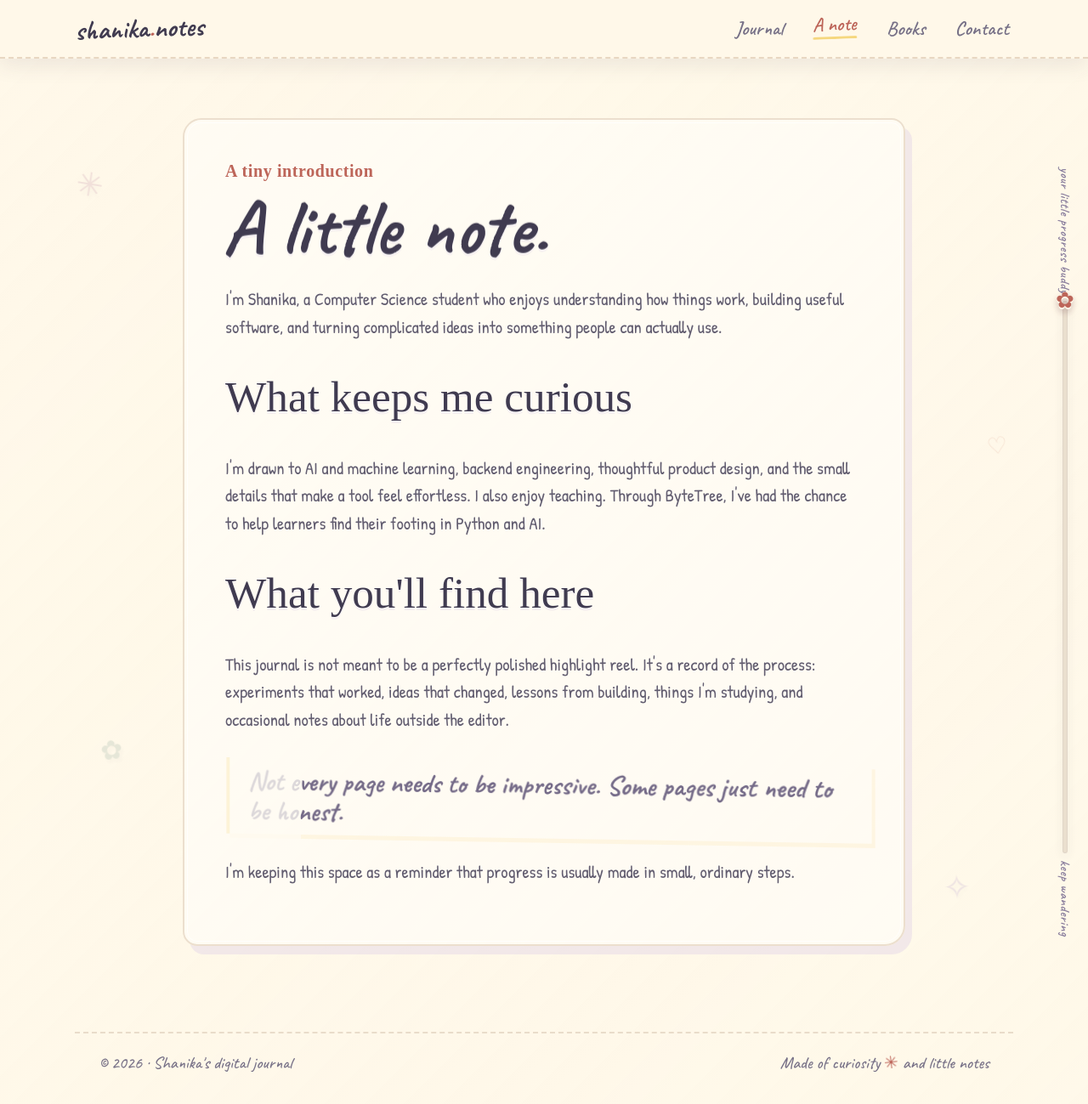
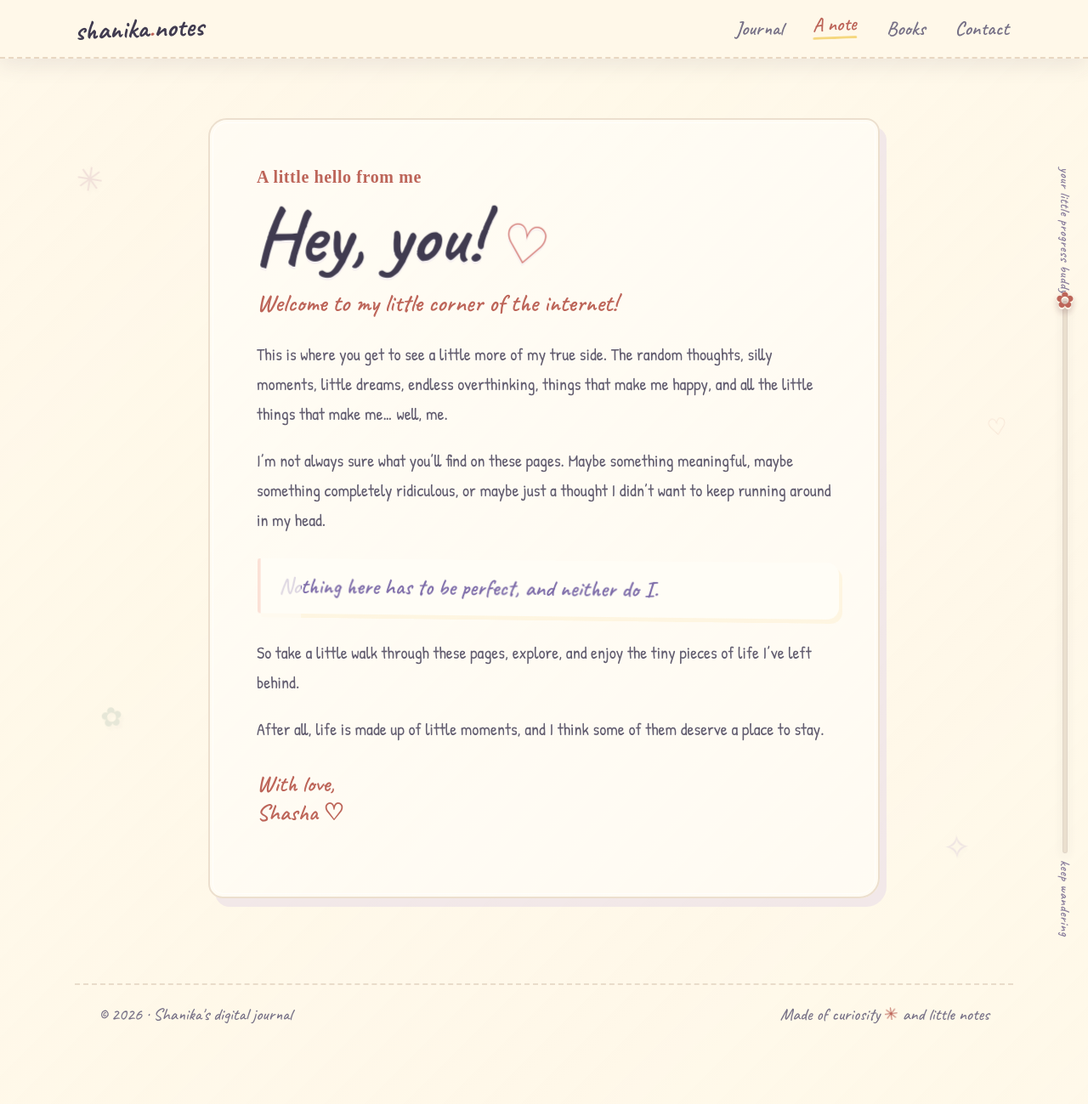
Before and after one commit to shanikashameems/shanikashameems.github.io, a Jekyll site: the page built from about.md, in a window 1280 px wide and 1299 px high. Shown: the whole window at 85% size. Built offline with Jekyll 4.4.1, drawn with Linux system fonts in a browser that asks for light colours; some web fonts are replaced.

Commit message:
Rewrite A note page in a warmer personal voice

```diff
--- a/about.md
+++ b/about.md
@@ -4,18 +4,30 @@ layout: default
 title: A note
 ---
 
-<article class="content-page reveal">
-  <div class="eyebrow">A tiny introduction</div>
-  <h1>A little note.</h1>
-  <p>I'm Shanika, a Computer Science student who enjoys understanding how things work, building useful software, and turning complicated ideas into something people can actually use.</p>
+<article class="content-page reveal note-page">
+  <div class="eyebrow">A little hello from me</div>
+  <h1>Hey, you! <span class="note-heart">♡</span></h1>
+  <p class="note-welcome">Welcome to my little corner of the internet!</p>
 
-  <h2>What keeps me curious</h2>
-  <p>I'm drawn to AI and machine learning, backend engineering, thoughtful product design, and the small details that make a tool feel effortless. I also enjoy teaching. Through ByteTree, I've had the chance to help learners find their footing in Python and AI.</p>
+  <p>This is where you get to see a little more of my true side. The random thoughts, silly moments, little dreams, endless overthinking, things that make me happy, and all the little things that make me… well, me.</p>
 
-  <h2>What you'll find here</h2>
-  <p>This journal is not meant to be a perfectly polished highlight reel. It's a record of the process: experiments that worked, ideas that changed, lessons from building, things I'm studying, and occasional notes about life outside the editor.</p>
+  <p>I’m not always sure what you’ll find on these pages. Maybe something meaningful, maybe something completely ridiculous, or maybe just a thought I didn’t want to keep running around in my head.</p>
 
-  <blockquote>Not every page needs to be impressive. Some pages just need to be honest.</blockquote>
+  <blockquote>Nothing here has to be perfect, and neither do I.</blockquote>
 
-  <p>I'm keeping this space as a reminder that progress is usually made in small, ordinary steps.</p>
+  <p>So take a little walk through these pages, explore, and enjoy the tiny pieces of life I’ve left behind.</p>
+
+  <p>After all, life is made up of little moments, and I think some of them deserve a place to stay.</p>
+
+  <p class="note-signoff">With love,<br>Shasha ♡</p>
 </article>
+
+<style>
+  .note-page{max-width:790px;padding:clamp(25px,5vw,55px);position:relative}
+  .note-page h1{margin:16px 0 10px}
+  .note-page .note-heart{display:inline-block;color:#d47d78;font: .7em var(--caveat);vertical-align:middle;transform:rotate(10deg)}
+  .note-page .note-welcome{font:600 1.8rem var(--caveat);color:var(--coral-dark);margin:0 0 24px}
+  .note-page p{font-size:1.25rem;line-height:1.75;max-width:680px}
+  .note-page blockquote{margin:28px 0;padding:16px 22px;border-left:4px solid var(--coral);background:#fffdf6;border-radius:4px 14px 14px 4px;font:600 1.65rem var(--caveat);color:#7d6ca9}
+  .note-page .note-signoff{font:600 1.7rem/1.25 var(--caveat);color:var(--coral-dark);margin-top:30px}
+</style>
```
